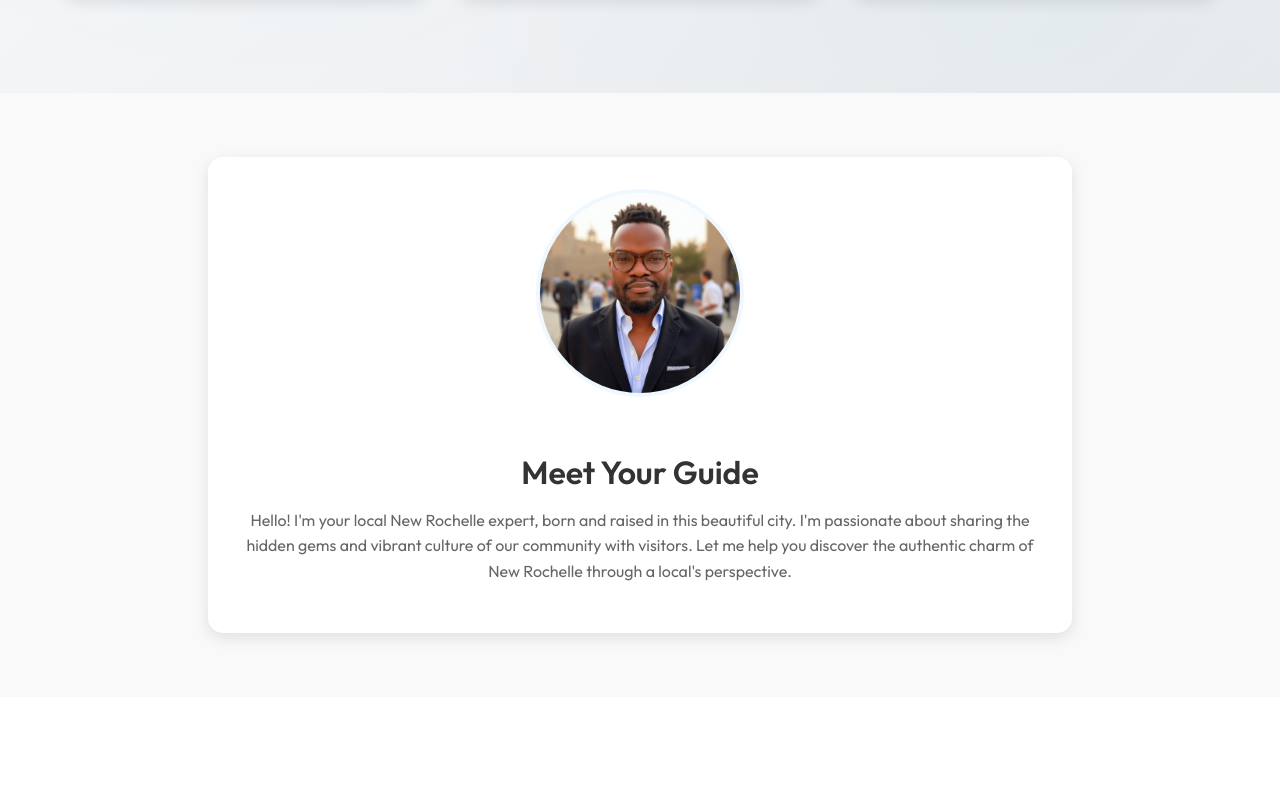
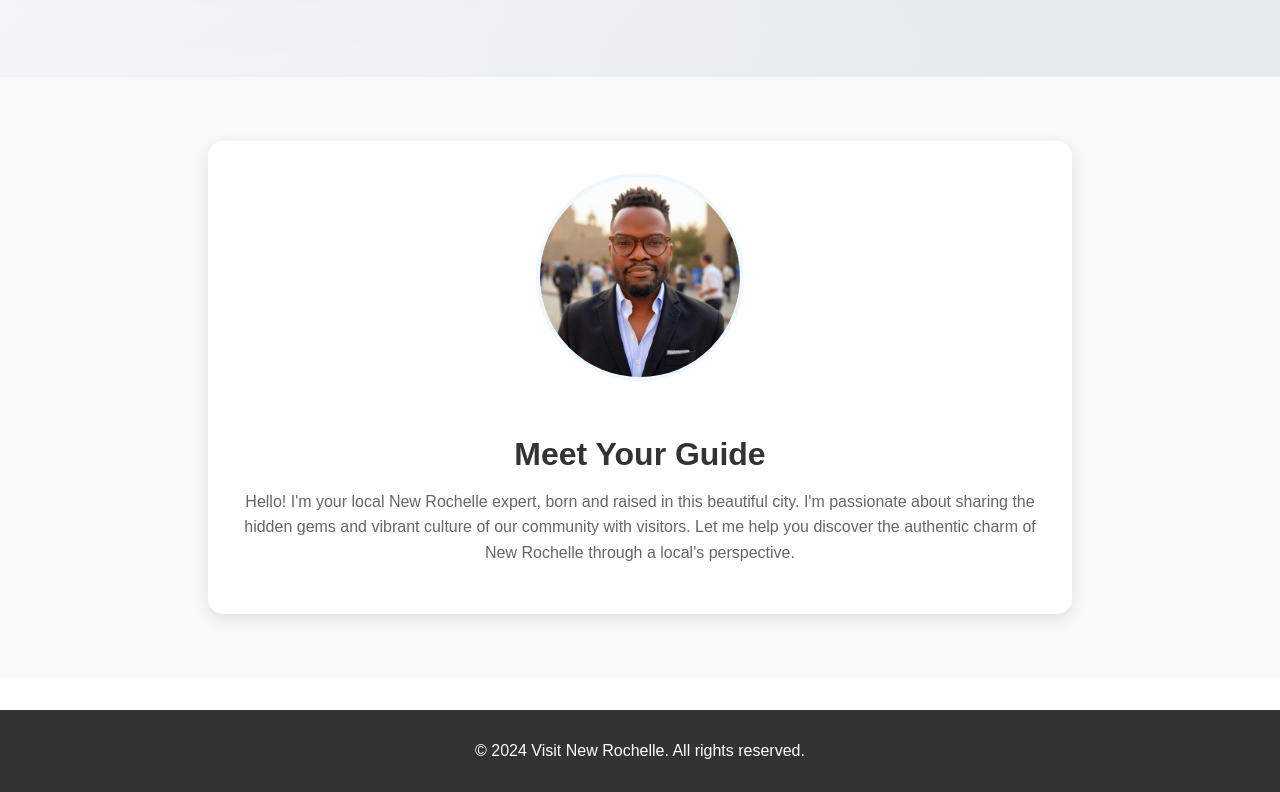
Before and after one commit to JayTekkGeek/new-rochelle-homepage, a website: page src/index.html in a window 1280 px wide. Shown: the part 1043-1835 px from the top of the page. Before the commit the page ends 1740 px from the top, so only its background shows below. Drawn offline with Linux system fonts and the light colour scheme.

Commit message:
Update index.html structure and improve styling in main.css

```diff
--- a/src/index.html
+++ b/src/index.html
@@ -3,15 +3,17 @@
 <head>
     <meta charset="UTF-8">
     <meta name="viewport" content="width=device-width, initial-scale=1.0">
+    <meta name="description" content="Discover New Rochelle's vibrant community, attractions, and culture. Your guide to the best things to do in New Rochelle, NY.">
+    <link rel="icon" type="image/x-icon" href="favicon.ico">
     <title>Visit New Rochelle</title>
     <link rel="stylesheet" href="styles/main.css">
 </head>
 <body>
-    <header class="hero">
+    <header class="hero" role="banner">
         <h1>Visit New Rochelle</h1>
         <h2>Enjoy our culture and the vibrant community</h2>
     </header>
-    <section class="top-attractions">
+    <section class="top-attractions" aria-labelledby="attractions-heading">
         <h3 id="attractions-heading">Top 3 Things to Do in New Rochelle</h3>
         <div class="attractions-container">
             <div class="attraction">
@@ -31,12 +33,15 @@
             </div>
         </div>
     </section>
-    <section class="guide-profile">
+    <section class="guide-profile" aria-label="Tour Guide Information">
         <div class="profile-card">
             <img src="headshot.png" alt="Your Local Guide" class="profile-image">
             <h2>Meet Your Guide</h2>
             <p>Hello! I'm your local New Rochelle expert, born and raised in this beautiful city. I'm passionate about sharing the hidden gems and vibrant culture of our community with visitors. Let me help you discover the authentic charm of New Rochelle through a local's perspective.</p>
         </div>
     </section>
+    <footer>
+        <p>&copy; 2024 Visit New Rochelle. All rights reserved.</p>
+    </footer>
 </body>
 </html>
--- a/src/styles/main.css
+++ b/src/styles/main.css
@@ -1,4 +1,8 @@
 /* This file contains the CSS styles for the homepage. */
+
+:root {
+    --dark-background: #333;
+}
 
 @import url('https://fonts.googleapis.com/css2?family=Outfit:wght@300;400;500;600;700&display=swap');
 
@@ -214,3 +218,11 @@ body {
         transform: translateY(0);
     }
 }
+
+footer {
+    background-color: var(--dark-background);
+    color: white;
+    text-align: center;
+    padding: 1rem;
+    margin-top: 2rem;
+}
```
